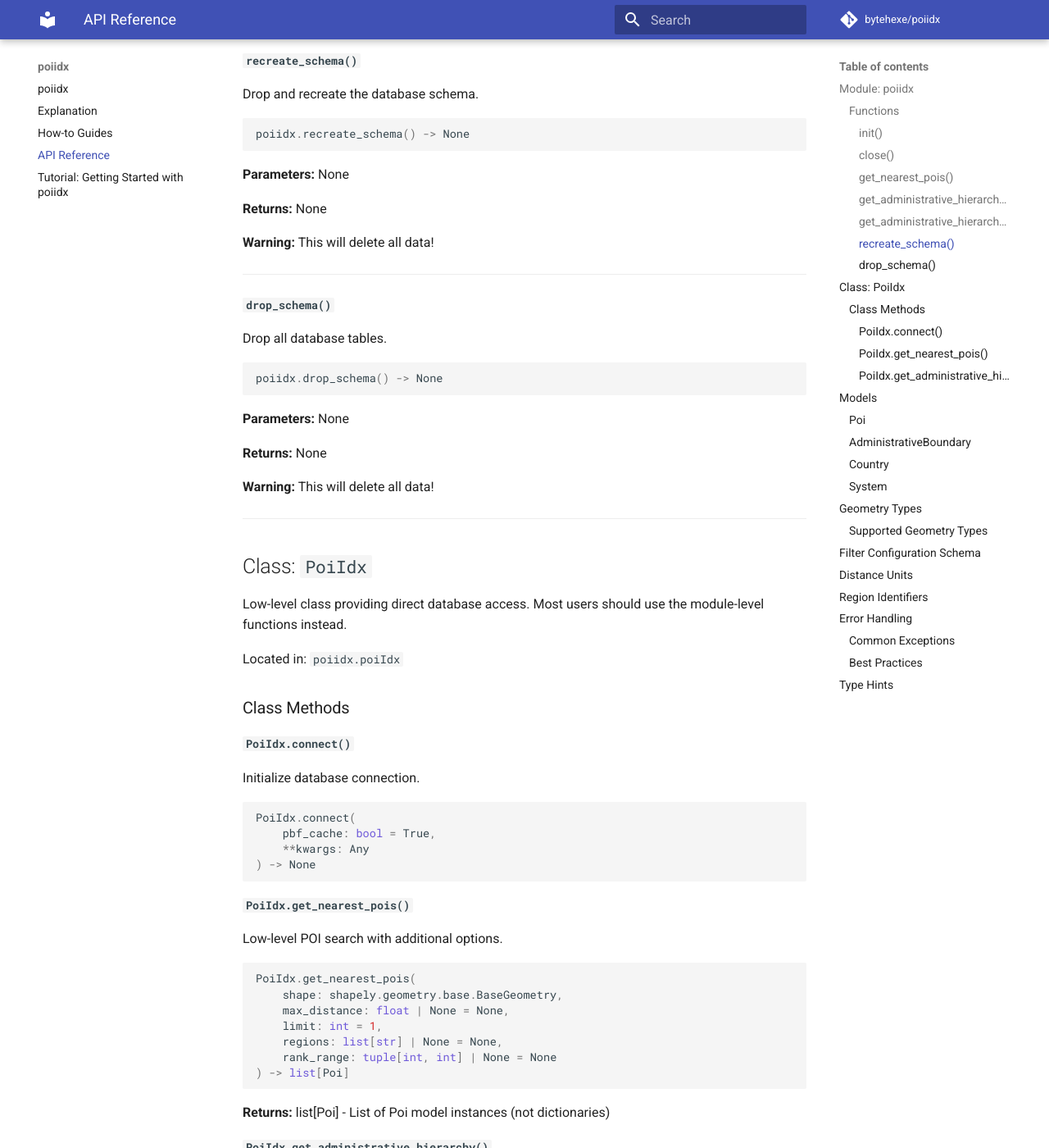
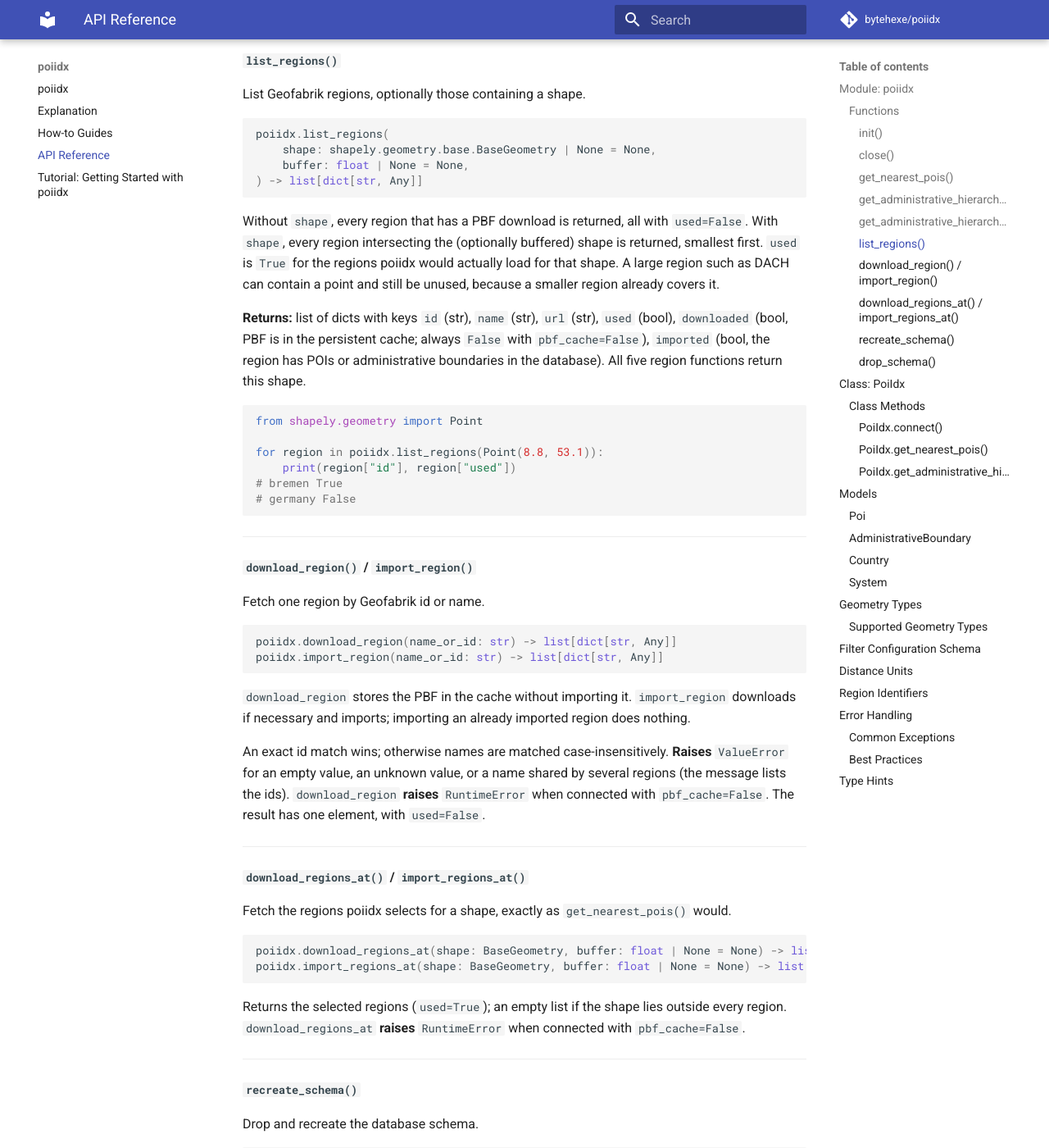
Before and after one commit to bytehexe/poiidx, an MkDocs documentation site: the page built from docs/reference.md, in a window 1280 px wide and 1400 px high, scrolled down 4434 px. Shown: the whole window at 82% size. Built offline with MkDocs 1.6.1 and Material for MkDocs 9.7.7, drawn with Linux system fonts in a browser that asks for light colours; comment, search, counter and statistics services are not loaded.

Commit message:
docs: Document region listing, download and import functions
Co-Authored-By: Claude Sonnet 5.5 <noreply@anthropic.com>

````diff
--- a/docs/how-to-guides.md
+++ b/docs/how-to-guides.md
@@ -376,6 +376,31 @@ with poiidx_connection('poi_filters.yaml',
     pois = poiidx.get_nearest_pois(point, limit=5)
 ```
 
+## Managing Regions
+
+### How to Pre-fetch a Region
+
+Queries download regions lazily, which can block for minutes the first time. Fetch ahead of time instead:
+
+```python
+import poiidx
+from shapely.geometry import Point
+
+poiidx.import_region("Bremen")                      # by name or Geofabrik id
+poiidx.import_regions_at(Point(8.8, 53.1))          # whatever poiidx would use here
+poiidx.download_region("germany")                   # PBF only, import later
+```
+
+`download_*` needs the default `pbf_cache=True`.
+
+### How to See Which Regions Cover a Point
+
+```python
+for region in poiidx.list_regions(Point(8.8, 53.1)):
+    print(region["id"], "used" if region["used"] else "unused",
+          "imported" if region["imported"] else "not imported")
+```
+
 ## Troubleshooting
 
 ### How to Check if PostGIS is Installed
--- a/docs/reference.md
+++ b/docs/reference.md
@@ -209,6 +209,60 @@ hierarchy = poiidx.get_administrative_hierarchy_string(location)
 hierarchy_fr = poiidx.get_administrative_hierarchy_string(location, lang='fr')
 # "Berlin, Allemagne"
 ```
+
+---
+
+#### `list_regions()`
+
+List Geofabrik regions, optionally those containing a shape.
+
+```python
+poiidx.list_regions(
+    shape: shapely.geometry.base.BaseGeometry | None = None,
+    buffer: float | None = None,
+) -> list[dict[str, Any]]
+```
+
+Without `shape`, every region that has a PBF download is returned, all with `used=False`. With `shape`, every region intersecting the (optionally buffered) shape is returned, smallest first. `used` is `True` for the regions poiidx would actually load for that shape. A large region such as DACH can contain a point and still be unused, because a smaller region already covers it.
+
+**Returns:** list of dicts with keys `id` (str), `name` (str), `url` (str), `used` (bool), `downloaded` (bool, PBF is in the persistent cache; always `False` with `pbf_cache=False`), `imported` (bool, the region has POIs or administrative boundaries in the database). All five region functions return this shape.
+
+```python
+from shapely.geometry import Point
+
+for region in poiidx.list_regions(Point(8.8, 53.1)):
+    print(region["id"], region["used"])
+# bremen True
+# germany False
+```
+
+---
+
+#### `download_region()` / `import_region()`
+
+Fetch one region by Geofabrik id or name.
+
+```python
+poiidx.download_region(name_or_id: str) -> list[dict[str, Any]]
+poiidx.import_region(name_or_id: str) -> list[dict[str, Any]]
+```
+
+`download_region` stores the PBF in the cache without importing it. `import_region` downloads if necessary and imports; importing an already imported region does nothing.
+
+An exact id match wins; otherwise names are matched case-insensitively. **Raises** `ValueError` for an empty value, an unknown value, or a name shared by several regions (the message lists the ids). `download_region` **raises** `RuntimeError` when connected with `pbf_cache=False`. The result has one element, with `used=False`.
+
+---
+
+#### `download_regions_at()` / `import_regions_at()`
+
+Fetch the regions poiidx selects for a shape, exactly as `get_nearest_pois()` would.
+
+```python
+poiidx.download_regions_at(shape: BaseGeometry, buffer: float | None = None) -> list[dict[str, Any]]
+poiidx.import_regions_at(shape: BaseGeometry, buffer: float | None = None) -> list[dict[str, Any]]
+```
+
+Returns the selected regions (`used=True`); an empty list if the shape lies outside every region. `download_regions_at` **raises** `RuntimeError` when connected with `pbf_cache=False`.
 
 ---
 
````
Also changed, not shown: docs/explanation.md (+1 -1 lines).
